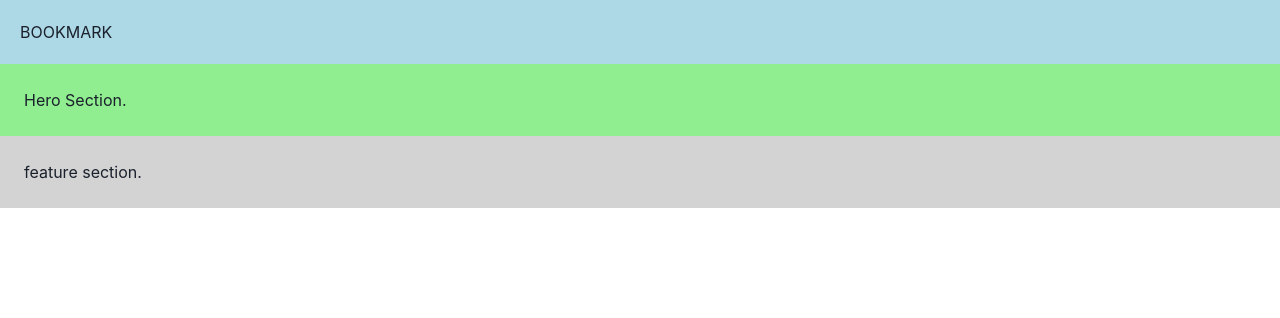
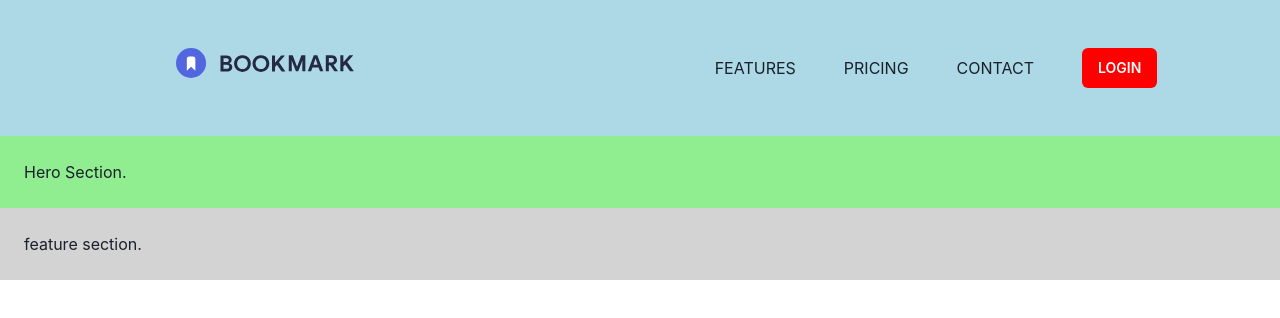
Before and after one commit to ayushy11/Bookmark, a Next.js app: page / in a window 1280 px wide. Shown: the top 318 px of the page. Built offline with nearby package versions, Linux system fonts and the light colour scheme.

Commit message:
style: navbar

```diff
--- a/components/Navbar/Navbar.js
+++ b/components/Navbar/Navbar.js
@@ -1,10 +1,24 @@
-import { Flex } from "@chakra-ui/react";
+import { Flex, Image, Text, Button } from "@chakra-ui/react";
 import React from "react";
 
 function Navbar() {
   return (
-    <Flex w="100%" p="5" bg="lightblue">
-      BOOKMARK
+    <Flex w="100%" p="3rem" bg="lightblue">
+      <Flex w="50%">
+        <Image src="/images/logo-bookmark.svg" pl="8rem" h="1.875rem" />
+      </Flex>
+      <Flex w="50%" justifyContent="center" alignItems="center">
+        <a>
+          <Text pr="3rem">FEATURES</Text>
+        </a>
+        <a>
+          <Text pr="3rem">PRICING</Text>
+        </a>
+        <a>
+          <Text pr="3rem">CONTACT</Text>
+        </a>
+        <Button>LOGIN</Button>
+      </Flex>
     </Flex>
   );
 }
--- a/lib/theme/Button.js
+++ b/lib/theme/Button.js
@@ -1,8 +1,8 @@
 export const Button = {
   baseStyle: {
-    borderRadius: "8px",
-    boxShadow: "none !important",
-    color: "buttonText",
+    borderRadius: "6px",
+    // boxShadow: "none !important",
+    color: "white",
     border: "none",
     height: "2.25rem",
     width: "auto",
@@ -19,9 +19,9 @@ export const Button = {
   },
   variants: {
     primary: {
-      background: "linear-gradient(180deg, #FCD5A5 0%, #F9AA4A 100%)",
+      background: "red",
       fontSize: "0.875rem",
-      border: "solid 1px #F9AA4A",
+      // border: "solid 1px #F9AA4A",
       height: "2.25rem",
     },
     secondary: {
```
